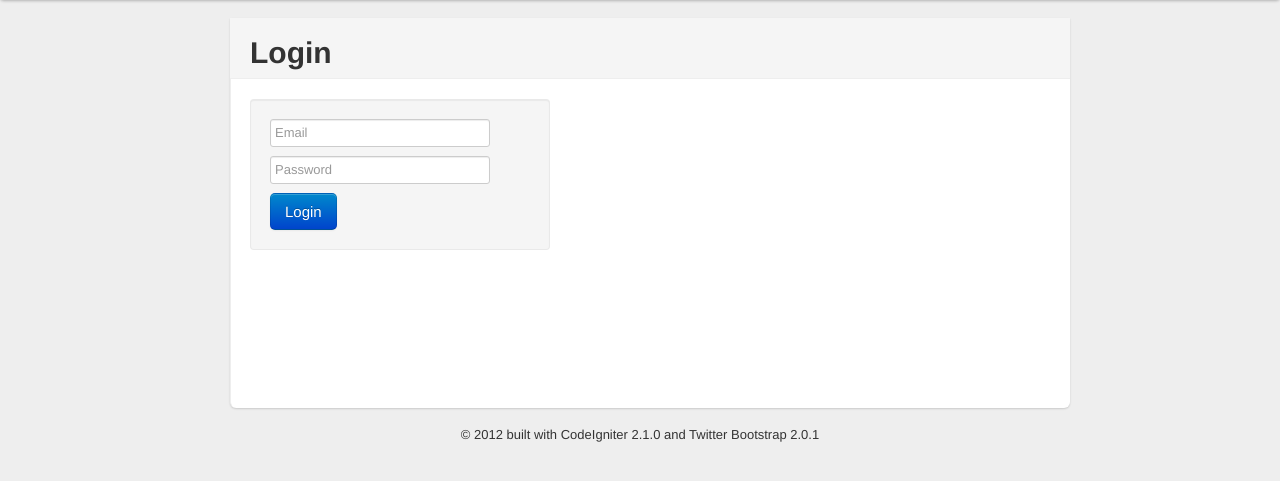
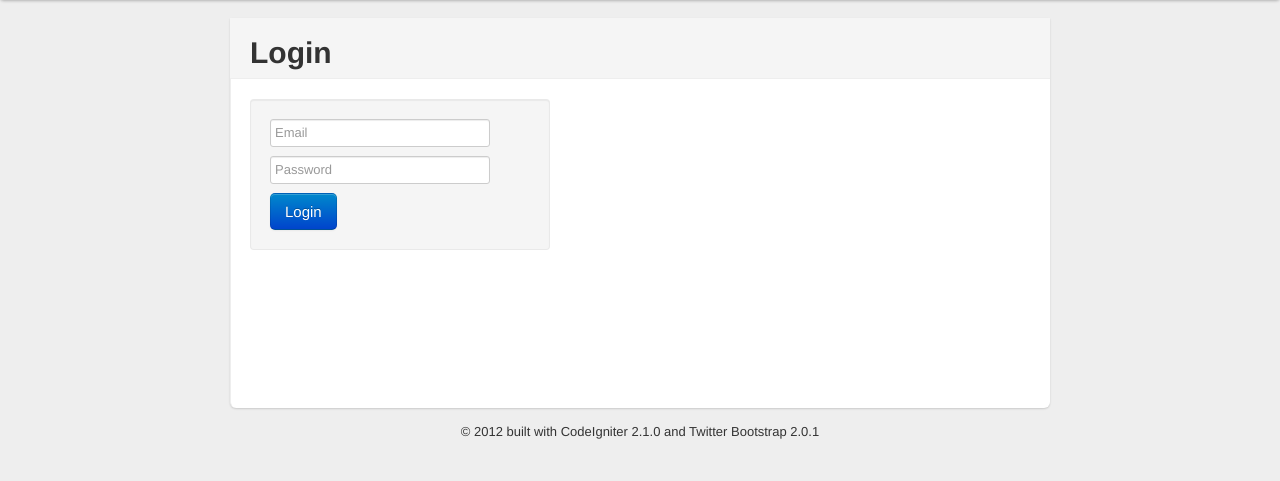
Before and after one commit to jubi4dition/yourcontacts, a CodeIgniter app: page /index.php/site in a window 1280 px wide. Shown: the part 40-521 px from the top of the page. Run offline with CodeIgniter, Linux system fonts and the light colour scheme.

Commit message:
adjust margin for content

```diff
--- a/application/views/includes/header.php
+++ b/application/views/includes/header.php
@@ -31,7 +31,7 @@ html,body {
 .content {
 	background-color: #fff;
 	padding: 20px;
-	margin: 0 -20px 18px;
+	margin: 0 0px 15px;
 	/* negative indent the amount of the padding to maintain the grid system */
 	-webkit-border-radius: 0 0 6px 6px;
 	-moz-border-radius: 0 0 6px 6px;
```
